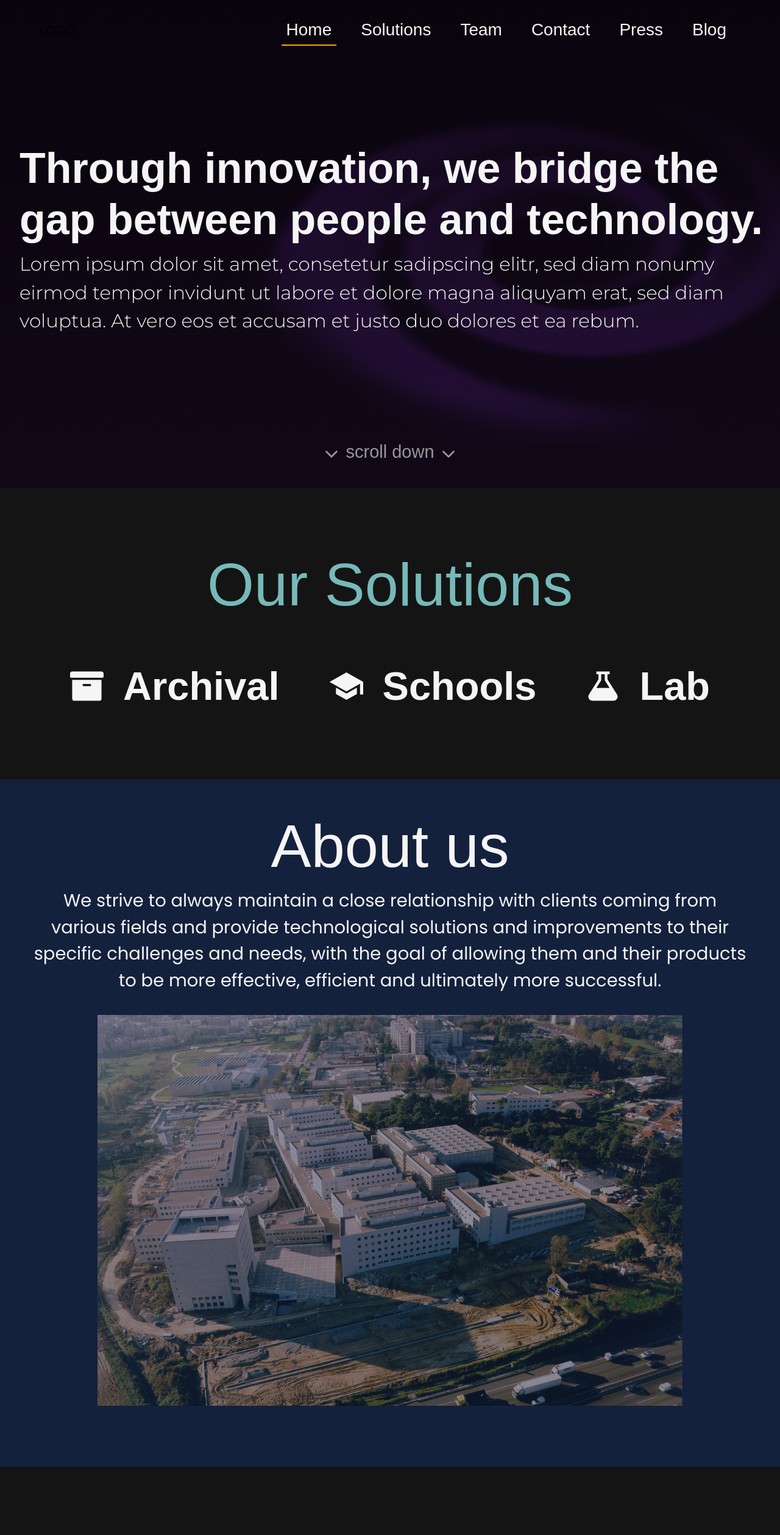
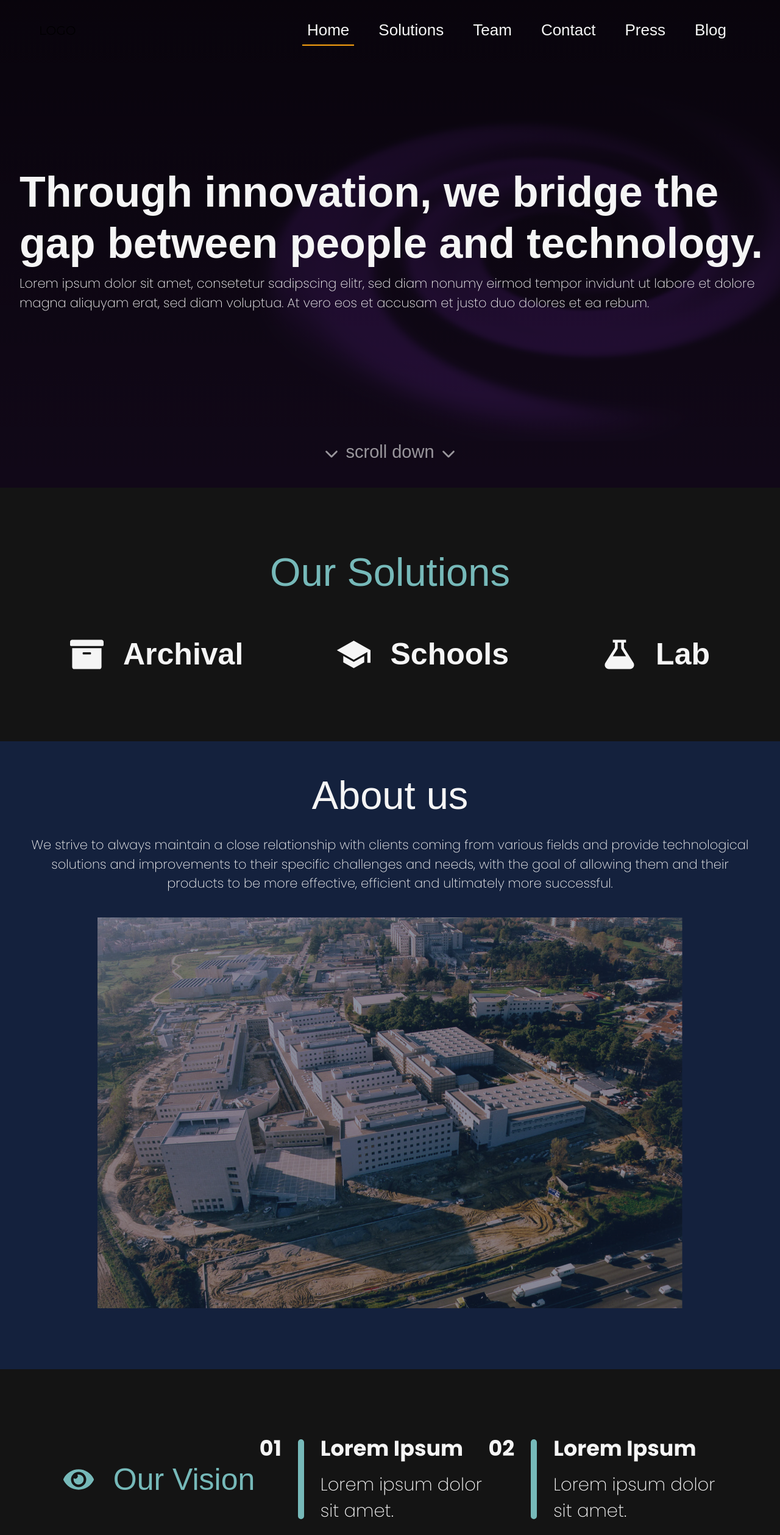
Before and after one commit to LGP21-LGP1/lgp21-lgp1.github.io, a Next.js app: page / in a window 1280 px wide. Shown: the top 2518 px of the page at 61% size. Built offline with nearby package versions, Linux system fonts and the light colour scheme; no server answers; a web font is replaced by a local one.

Commit message:
updated font sizes

```diff
--- a/components/footer.module.css
+++ b/components/footer.module.css
@@ -36,7 +36,7 @@
 }
 
 #workWithUs {
-  font-size: 73px;
+  font-size: 65px;
   font-weight: bold;
   font-family: var(--secondary-font);
   text-decoration: underline;
@@ -44,13 +44,13 @@
 }
 
 #email {
-  font-size: 39px;
+  font-size: 35px;
   font-weight: 600;
   font-family: var(--secondary-font);
 }
 
 #phone {
-  font-size: 39px;
+  font-size: 35px;
   font-weight: 600;
   font-family: var(--secondary-font);
 }
--- a/components/navbar.module.css
+++ b/components/navbar.module.css
@@ -35,7 +35,7 @@
 #navbar .navItem {
   margin: 0 1rem;
   padding: 0.5rem;
-  font: normal 28px var(--secondary-font);
+  font: normal 26px var(--secondary-font);
   color: var(--dark);
 }
 
--- a/pages/index.js
+++ b/pages/index.js
@@ -126,7 +126,7 @@ export default function Home() {
                 </p>
                 <Link href="/team" as={process.env.BACKEND_URL + '/team'}>
                   <a id={style.meetTheTeamButton}>
-                    <FiArrowRightCircle size={30} />
+                    <FiArrowRightCircle size={25} />
                     <span id={style.buttonText}>Meet our team members</span>
                   </a>
                 </Link>
--- a/styles/home.module.css
+++ b/styles/home.module.css
@@ -36,8 +36,9 @@
 }
 
 #jumbotron p {
-  font-size: 31px;
+  font-size: 21px;
   font-weight: 300;
+  font-family: var(--poppins);
 }
 
 #scrollDown {
@@ -73,7 +74,7 @@
 }
 
 #solutionsTitle {
-  font-size: 99px;
+  font-size: 65px;
   font-weight: normal;
   font-family: var(--reross);
   color: var(--cyan);
@@ -107,7 +108,7 @@
 .solution span {
   margin-left: 2rem;
   font-weight: 600;
-  font-size: 65px;
+  font-size: 50px;
   font-family: var(--secondary-font);
 }
 
@@ -127,19 +128,19 @@
 }
 
 #aboutTitle {
-  font-size: 99px;
+  font-size: 65px;
   font-weight: normal;
   font-family: var(--reross);
   color: var(--light);
 }
 
 #aboutContent {
-  font-size: 29px;
-  font-weight: medium;
+  font-size: 21px;
+  font-weight: 300;
   font-family: var(--poppins);
   max-width: 1515px;
   text-align: center;
-  margin-bottom: 35px;
+  margin: 18px 0 40px 0;
 }
 
 #vision {
@@ -158,23 +159,22 @@
 }
 
 #ourVision span {
-  font-size: 64px;
-  font-weight: bold;
-  font-family: var(--secondary-font);
+  font-size: 50px;
+  font-weight: normal;
+  font-family: var(--reross);
   margin-left: 2rem;
 }
 
 .separator {
   border: 5px solid var(--cyan);
   border-radius: 10px;
-  margin: 15px 27px 30px 27px;
+  margin: 15px 27px 25px 27px;
 }
 
 .visionStatement {
   display: flex;
   align-items: stretch;
   color: var(--light);
-  font-size: 40px;
   font-family: var(--poppins);
 }
 
@@ -183,16 +183,18 @@
   font-weight: bold;
   line-height: 60px;
   max-width: 268px;
+  font-size: 35px;
 }
 
 .visionContent {
   max-width: 268px;
-  line-height: 60px;
   margin: 0;
 }
 
 .visionContent p {
   margin-top: 8px;
+  font-size: 29px;
+  font-weight: 300;
 }
 
 #meetTheTeam {
@@ -222,7 +224,7 @@
 }
 
 #textContent h2 {
-  font-size: 99px;
+  font-size: 65px;
   font-weight: normal;
   font-family: var(--reross);
   color: var(--light);
@@ -230,9 +232,9 @@
 
 #textContent p {
   max-width: 500px;
-  font-size: 29px;
+  font-size: 21px;
   font-family: var(--poppins);
-  font-weight: normal;
+  font-weight: 300;
   margin: 10.5px 0;
 }
 
@@ -247,6 +249,6 @@
 
 #buttonText {
   margin-left: 1rem;
-  font-size: 28px;
+  font-size: 23px;
   font-weight: bold;
 }
```
